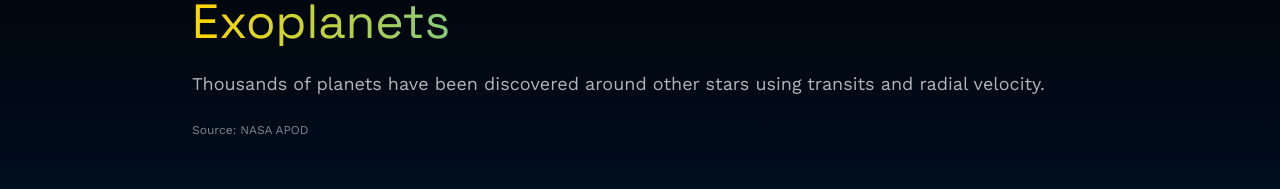
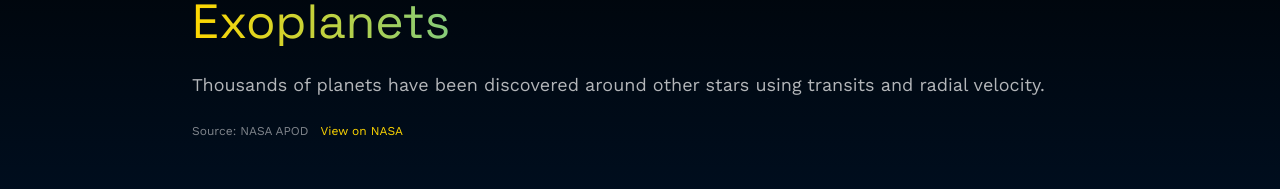
Before and after one commit to KonradRomanski/SpaceApp, a Next.js app: page /facts/2024-01-06 in a window 1280 px wide. Shown: the part 164-353 px from the top of the page. Built offline with nearby package versions, Linux system fonts and the light colour scheme; no server answers.

Commit message:
Fix facts refresh and detail content

```diff
--- a/app/facts/[slug]/page.tsx
+++ b/app/facts/[slug]/page.tsx
@@ -46,8 +46,20 @@ export default function FactDetailPage({ params }: { params: { slug: string } })
         {fact.image ? (
           <img src={fact.image} alt={fact.title} className="h-72 w-full rounded-3xl object-cover" />
         ) : null}
-        <p className="text-lg text-white/70">{fact.description}</p>
-        <p className="text-xs text-white/50">Source: NASA APOD</p>
+        <p className="text-lg leading-relaxed text-white/70 whitespace-pre-line">
+          {fact.description}
+        </p>
+        <div className="flex flex-wrap items-center gap-3 text-xs text-white/50">
+          <span>Source: NASA APOD</span>
+          <a
+            href={`https://apod.nasa.gov/apod/ap${fact.date.replace(/-/g, "").slice(2)}.html`}
+            target="_blank"
+            rel="noreferrer"
+            className="text-star-500"
+          >
+            View on NASA
+          </a>
+        </div>
       </div>
     </div>
   );
--- a/app/facts/page.tsx
+++ b/app/facts/page.tsx
@@ -73,7 +73,7 @@ export default function FactsPage() {
   function refresh() {
     setLoading(true);
     setError(null);
-    fetch(`/api/facts?mode=random&count=12&t=${Date.now()}`, { cache: "no-store" })
+    fetch(`/api/facts?mode=range&page=0&pageSize=12&t=${Date.now()}`, { cache: "no-store" })
       .then((res) => (res.ok ? res.json() : null))
       .then((data) => {
         if (!data?.items) {
```
